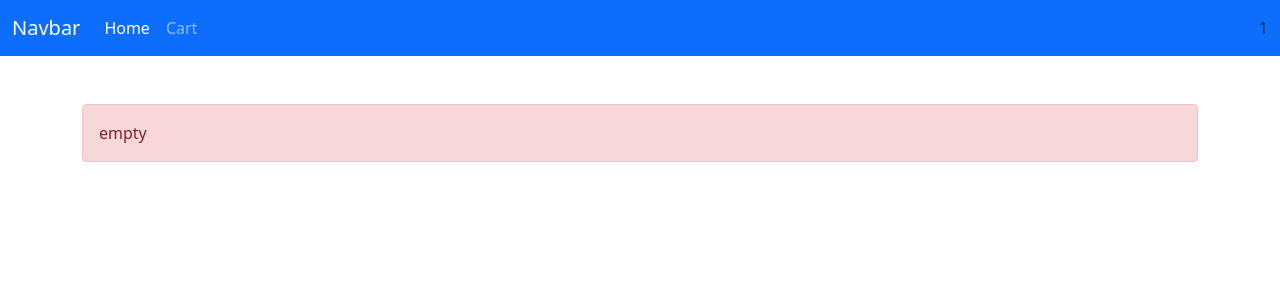
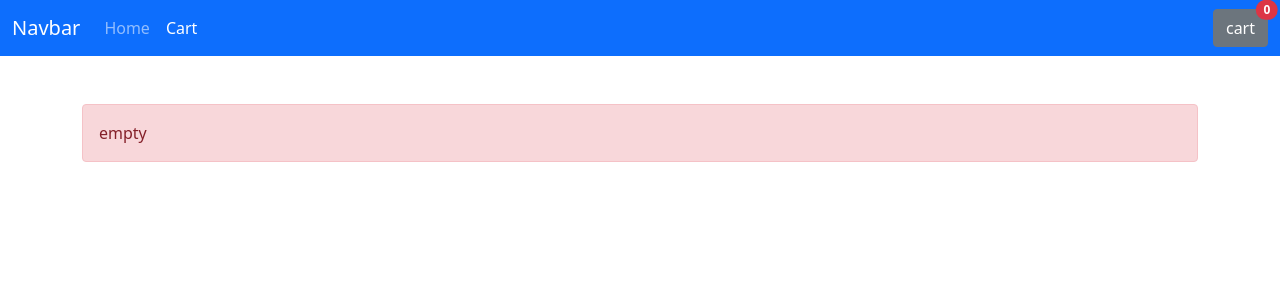
Before and after one commit to amrahmedeldeeb/amrahmedeldeeb, an Angular app: page /cart in a window 1280 px wide. Shown: the top 300 px of the page. Built offline with nearby package versions, Linux system fonts and the light colour scheme.

Commit message:
cart count & quantity increament

```diff
--- a/src/app/components/cart/cart.component.html
+++ b/src/app/components/cart/cart.component.html
@@ -12,9 +12,9 @@
               <h5 class="card-title">{{ product.name }}</h5>
               <p class="card-text">{{ product.description }}</p>
               <div class="input-group w-50">
-                <button class="btn btn-outline-secondary" type="button">-</button>
+                <button class="btn btn-outline-secondary" type="button" (click)="decreaseQuantity(product)">-</button>
                 <input type="text" class="form-control text-center" value="{{ product.quantity }}" minlength="1" aria-label="Example text with button addon" aria-describedby="">
-                <button class="btn btn-outline-secondary" type="button">+</button>
+                <button class="btn btn-outline-secondary" type="button" (click)="increaseQuantity(product)">+</button>
               </div>
               <p class="card-text">Price: <strong>{{product.price * product.quantity}}</strong></p>
             </div>
@@ -43,6 +43,7 @@
     </div>
   </div>
   <button class="btn btn-danger" (click)="clearCart()">clear</button>
+  total: <strong>{{cartTotal}}</strong>
 
 </div>
 <div class="" *ngIf="productList.length == 0">
--- a/src/app/components/cart/cart.component.ts
+++ b/src/app/components/cart/cart.component.ts
@@ -1,4 +1,5 @@
 import { Component, OnInit } from '@angular/core';
+import { Product } from 'src/app/models/Product';
 import { CartService } from '../../services/cart.service';
 @Component({
   selector: 'app-cart',
@@ -7,7 +8,7 @@ import { CartService } from '../../services/cart.service';
 })
 export class CartComponent implements OnInit {
   productList = [];
-
+  cartTotal: any = 0;
   // checkout form
   fullName: string = "";
   address: string = "";
@@ -16,7 +17,6 @@ export class CartComponent implements OnInit {
 
   ngOnInit(): void {
     this.productList = this.cartService.getCart() || [];
-    console.log(this.productList);
   }
   clearCart(): void {
     this.cartService.clearCart();
@@ -24,4 +24,12 @@ export class CartComponent implements OnInit {
     alert("cleared");
   }
 
+  increaseQuantity(product: Product): void {
+    product.quantity += 1;
+  }
+  decreaseQuantity(product: Product): void {
+    product.quantity -= 1;
+  }
+
+
 }
--- a/src/app/components/product-item/product-item.component.ts
+++ b/src/app/components/product-item/product-item.component.ts
@@ -33,6 +33,5 @@ export class ProductItemComponent implements OnInit {
   addToCart(product): void {
     this.cartService.addToCart(product);
     alert("added");
-    console.log(product);
   }
 }
--- a/src/app/layout/header/header.component.html
+++ b/src/app/layout/header/header.component.html
@@ -8,15 +8,21 @@
         <div class="collapse navbar-collapse" id="navbarSupportedContent">
             <ul class="navbar-nav me-auto mb-2 mb-lg-0">
                 <li class="nav-item">
-                    <a class="nav-link active" aria-current="page" routerLink="/home">Home</a>
+                    <a class="nav-link" routerLink="/home" [routerLinkActive]="['active']">Home</a>
                 </li>
                 <li class="nav-item">
-                    <a class="nav-link" routerLink="/cart">Cart</a>
+                    <a class="nav-link" routerLink="/cart" [routerLinkActive]="['active']">Cart</a>
                 </li>
 
 
             </ul>
-            <div class="bage">1</div>
+            <div class="bage"> </div>
+            <button routerLink="/cart" type="button" class="btn btn-secondary position-relative">
+              cart
+              <span class="position-absolute top-0 start-100 translate-middle badge rounded-pill bg-danger">
+                {{productList.length}}
+              </span>
+            </button>
         </div>
     </div>
 </nav>
--- a/src/app/layout/header/header.component.ts
+++ b/src/app/layout/header/header.component.ts
@@ -1,15 +1,21 @@
 import { Component, OnInit } from '@angular/core';
-
+import { CartService } from '../../services/cart.service';
+import { Observable } from 'rxjs/';
 @Component({
   selector: 'app-header',
   templateUrl: './header.component.html',
   styleUrls: ['./header.component.scss']
 })
 export class HeaderComponent implements OnInit {
-
-  constructor() { }
+  productList = [];
+  public cartNumber: number = 0;
+  constructor(private cartService: CartService) { }
 
   ngOnInit(): void {
+    this.productList = this.cartService.getCart() || [];
+     console.log(this.productList);
   }
 
+
+
 }
--- a/src/app/services/cart.service.ts
+++ b/src/app/services/cart.service.ts
@@ -19,7 +19,6 @@ export class CartService {
 
   }
 
-
   clearCart() {
     this.productList = [];
     return this.productList;
```
Also changed, not shown: src/app/app-routing.module.ts (+5 -4 lines).
